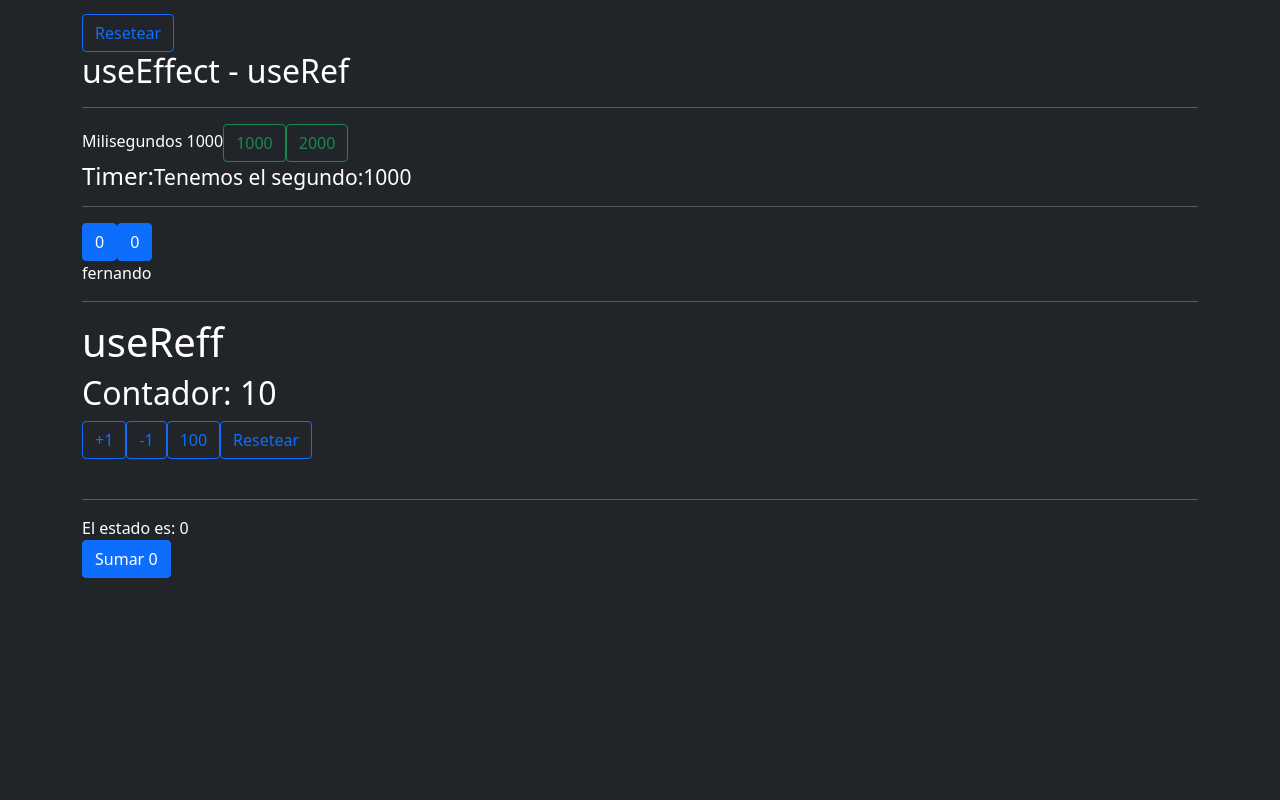
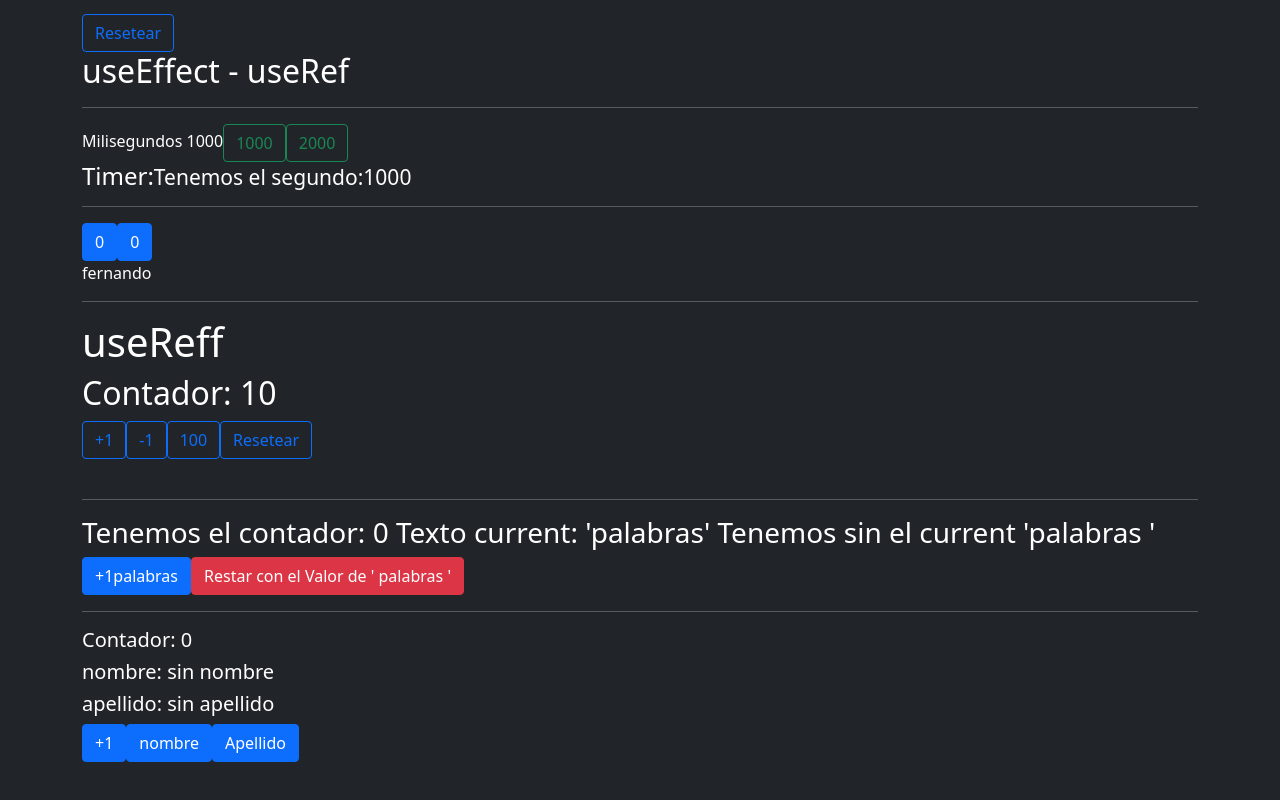
Before and after one commit to Fernando-ui/React-Typescript, a React (Create React App) app: page / in a window 1280 px wide. Shown: the part 634-1434 px from the top of the page. Before the commit the page ends 1212 px from the top, so only its background shows below. Built offline with nearby package versions, Linux system fonts and the light colour scheme.

Commit message:
Anadiendo useReducer

```diff
--- a/src/App.tsx
+++ b/src/App.tsx
@@ -2,6 +2,7 @@ import React from 'react';
 import { ContadorRed } from './components/ContadorRed';
 import { Counter } from './components/Counter';
 import { Operaciones } from './components/Operaciones';
+import { Saludos } from './components/Saludos';
 import { SumaNumero } from './components/SumaNumero';
 import { TimerPadre } from './components/TimerPadre';
 import { Effecto } from './components/useEffect';
@@ -27,6 +28,10 @@ function App() {
       < ContadorRed />
       <hr />
       <Operaciones />
+      <hr />
+      <Saludos/>
+      <br />
+      <br />
     </>
   );
 }
--- a/src/components/ContadorRed.tsx
+++ b/src/components/ContadorRed.tsx
@@ -12,13 +12,12 @@ type ActionType =
       type: "decrementar";
     }
   | {
-      type: "establecer", payload:number;
+      type: "establecer";
+      payload: number;
     }
-  |
-    {
-      type:'resetear'
-    }
-  ;
+  | {
+      type: "resetear";
+    };
 
 const contadorReducer = (state: typeof initialState, action: ActionType) => {
   switch (action.type) {
@@ -67,7 +66,7 @@ export const ContadorRed = () => {
         -1
       </button>
       <button
-        onClick={() => dispatch({ type: "establecer",payload:300 })}
+        onClick={() => dispatch({ type: "establecer", payload: 300 })}
         className="btn btn-outline-primary"
       >
         100
@@ -80,7 +79,6 @@ export const ContadorRed = () => {
       </button>
       <br />
       <br />
-
     </>
   );
 };
--- a/src/components/Operaciones.tsx
+++ b/src/components/Operaciones.tsx
@@ -1,48 +1,66 @@
-import React, { useReducer } from "react";
+import React, { useReducer, useRef } from "react";
+
 const initialState = {
   contador: 0,
+  palabra:'palabras',
+
+
+
 };
-type ActionType =
+
+type ActionsType =
   | {
       type: "sumar";
     }
   | {
       type: "restar";
     };
-const operacionesReducer = (state:typeof initialState, action:ActionType) => {
 
+const operacionesReducer = (state: typeof initialState, action:ActionsType) => {
   switch (action.type) {
     case 'sumar':
-
-            return{
+      return {
         ...state,
-                contador:state.contador + 1,
+        contador: state.contador + 1,
+        palabra: "adios",
       };
-        case 'restar':
-            return{
+    case "restar":
+      return {
         ...state,
-                contador:state.contador - 1,
-            }
+        contador: state.contador - 1,
+        palabra: 'otra palabra',
+        prendido:true
+      };
 
     default:
       return state;
   }
+};
 
-}
+export const Operaciones = () => {
+  const [state, dispatch] = useReducer(operacionesReducer, initialState);
+  const texto = useRef<string>(state.palabra);
 
 
-
-
-export const Operaciones = () => {
-
-    const [state, dispatch] = useReducer(operacionesReducer, initialState);
-
+  console.log(texto,'Tenemos el objeto de nuestro use Ref')
   return (
     <>
-        <div>El estado es: {state.contador}</div>
+      <h3>
+        Tenemos el contador: {state.contador} Texto current: '{texto.current}'  Tenemos sin el current '{state.palabra} '
+      </h3>
+      <button
+        className="btn btn-primary"
+        onClick={() => dispatch({ type:'sumar' })}
+      >
+        +1
+        {state.palabra}
+      </button>
 
-      <button className="btn btn-primary" onClick={()=> dispatch({type:'sumar'})}>
-        Sumar {state.contador}
+      <button
+        className="btn btn-danger"
+        onClick={() => dispatch({ type:'restar' })}
+      >
+        Restar con el Valor de ' {state.palabra} '
       </button>
     </>
   );
--- /dev/null
+++ b/src/components/Saludos.tsx
@@ -0,0 +1,70 @@
+import React, { useReducer } from "react";
+
+const initialState = {
+  contador: 0,
+  nombre: "sin nombre",
+  apellido: "sin apellido",
+};
+
+type ActionType =
+  | {
+      type: "sumar";
+    }
+  | {
+      type: "nombre";
+    }
+  | {
+      type: "apellido";
+    };
+
+const asignarReducer = (state: typeof initialState, action: ActionType) => {
+  switch (action.type) {
+    case "sumar":
+      return {
+        ...state,
+        contador: state.contador + 1,
+      };
+    case "nombre":
+      return {
+        ...state,
+        nombre: "Anacleto",
+      };
+    case "apellido":
+      return {
+        ...state,
+        apellido: "Soss",
+      };
+
+    default:
+      return state;
+  }
+};
+
+export const Saludos = () => {
+  const [state, dispatch] = useReducer(asignarReducer, initialState);
+  return (
+    <div>
+      <h5>Contador: {state.contador}</h5>
+      <h5>nombre: {state.nombre}</h5>
+      <h5>apellido: {state.apellido}</h5>
+      <button
+        className="btn btn-primary"
+        onClick={() => dispatch({ type: "sumar" })}
+      >
+        +1
+      </button>
+      <button
+        className="btn btn-primary"
+        onClick={() => dispatch({ type: "nombre" })}
+      >
+        nombre
+      </button>
+      <button
+        className="btn btn-primary"
+        onClick={() => dispatch({ type: "apellido" })}
+      >
+        Apellido
+      </button>
+    </div>
+  );
+};
```
Lines whose indentation alone changed are shown as unchanged.
